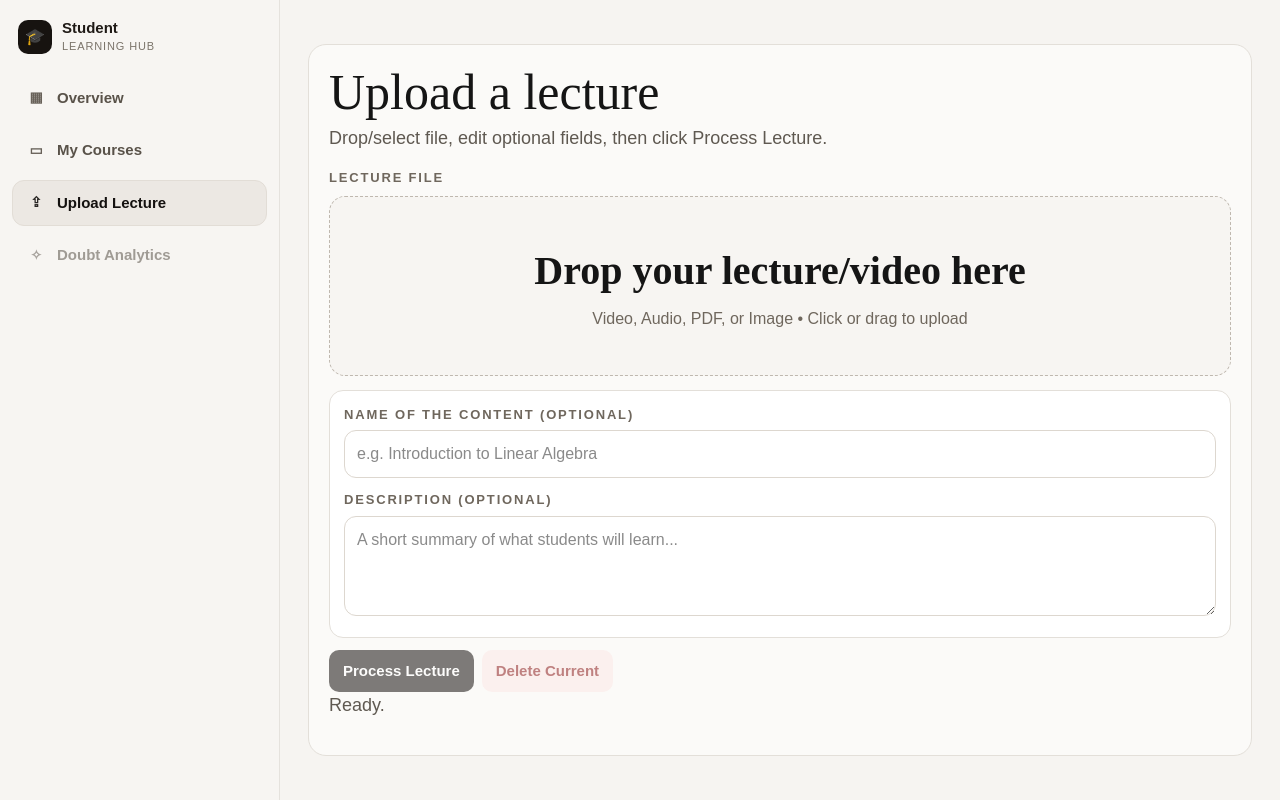
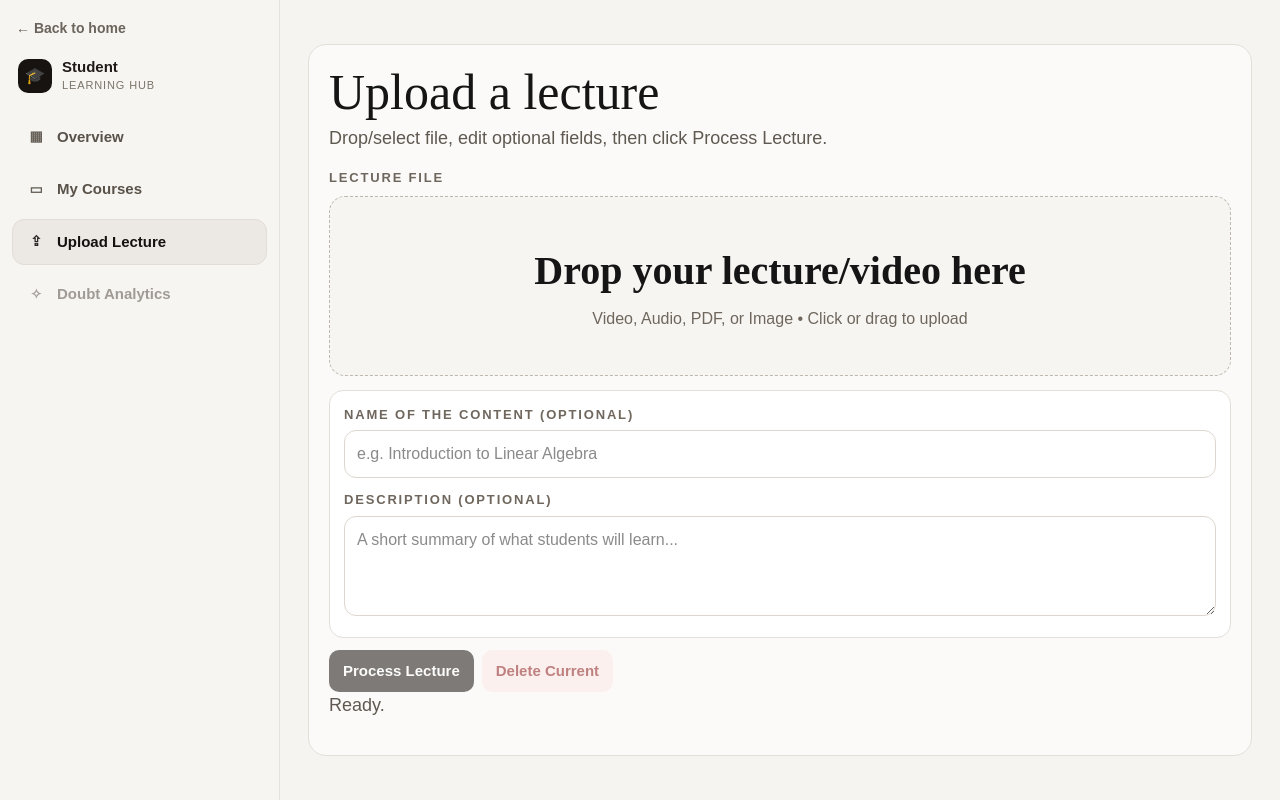
Before and after one commit to Kxtnny/AI-teaching-assistant, a Next.js app: page /LectureLens/upload in a window 1280 px wide. Built offline with nearby package versions, Linux system fonts and the light colour scheme.

Commit message:
added: back to home for upload

```diff
--- a/app/LectureLens/upload/page.module.css
+++ b/app/LectureLens/upload/page.module.css
@@ -1,5 +1,5 @@
 .layout { min-height: 100vh; display: grid; grid-template-columns: 280px 1fr; background: #f6f4f1; color: #151515; }
-
+.back { text-decoration: none; color: #6b645b; font-weight: 600; display: inline-block; margin-bottom: 14px; padding: 2px 4px; font-size: 14px; }
 .sidebar { border-right: 1px solid #e5e2dd; padding: 16px 12px; background: #f7f5f2; }
 .sideTop { display: flex; align-items: center; gap: 10px; margin-bottom: 16px; padding: 4px 6px; }
 .miniLogo { width: 34px; height: 34px; border-radius: 10px; display: grid; place-items: center; background: #171310; color: #fff; font-size: 16px; }
--- a/app/LectureLens/upload/page.tsx
+++ b/app/LectureLens/upload/page.tsx
@@ -23,6 +23,7 @@ function Sidebar() {
 
   return (
     <aside className={styles.sidebar}>
+      <Link href="/" className={styles.back}>← Back to home</Link>
       <div className={styles.sideTop}>
         <div className={styles.miniLogo}>🎓</div>
         <div className={styles.miniText}>
```
